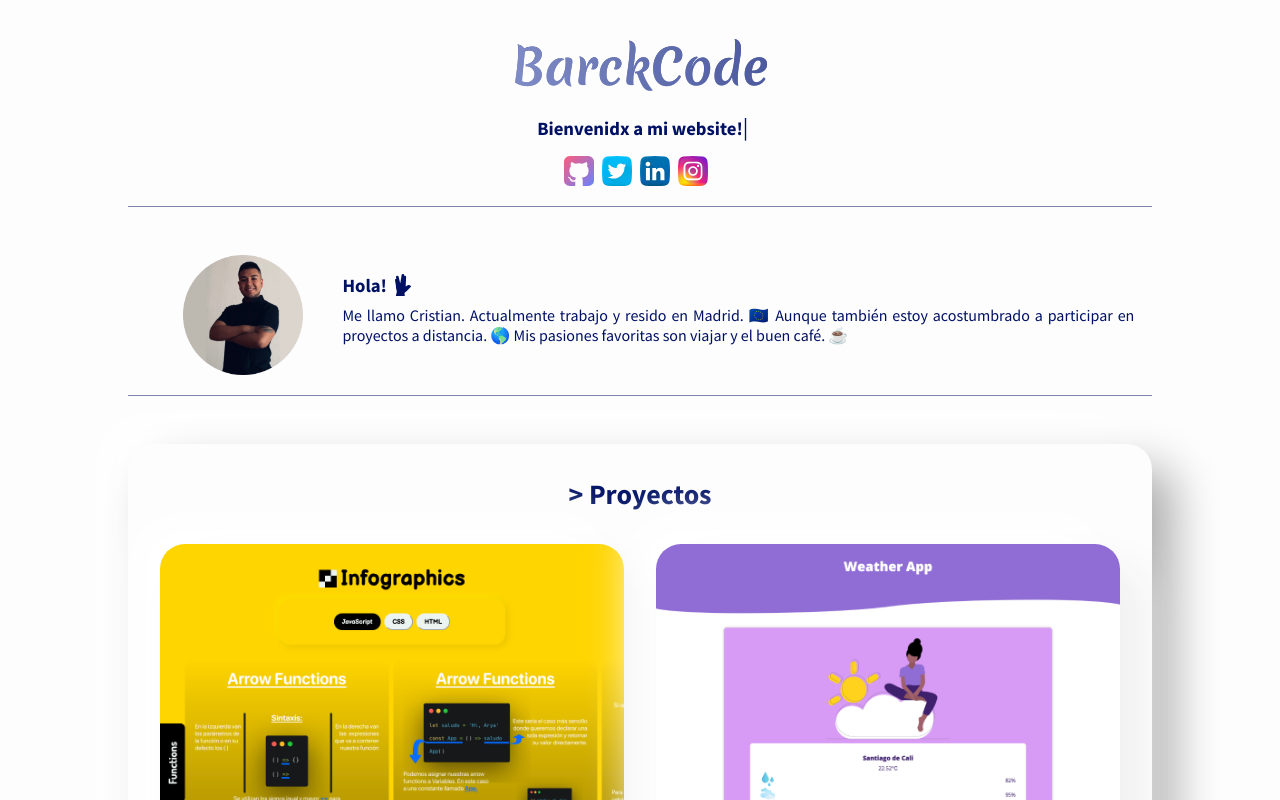
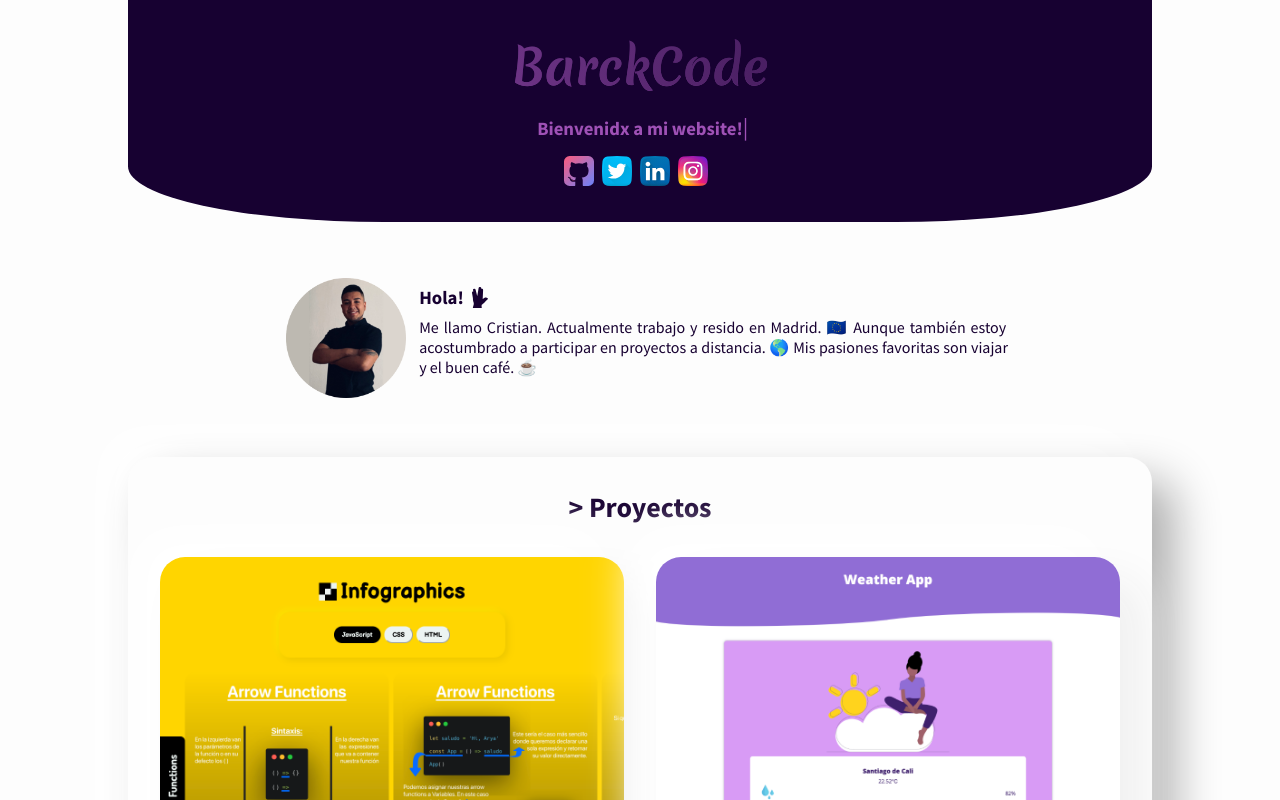
Before and after one commit to barckcode/Blog_deprecated, a Next.js app: page / in a window 1280 px wide. Shown: the top 800 px of the page. Built offline with nearby package versions, Linux system fonts and the light colour scheme.

Commit message:
Update UI => Header && Bio

```diff
--- a/components/Animations/Typewriter.js
+++ b/components/Animations/Typewriter.js
@@ -14,6 +14,7 @@ const Container = styled.div`
 const Message = styled.h3`
   position: relative;
 	float: left;
+  color: #9F51B6;
 `
 
 const Span = styled.span`
@@ -21,7 +22,8 @@ const Span = styled.span`
   right: 0;
   width: 1%;
   text-align: left;
-  background: #fdfdfd;
+  color: #9F51B6;
+  background: #170131;
 `
 
 const write = keyframes`
--- a/components/Cards/ProjectCard.js
+++ b/components/Cards/ProjectCard.js
@@ -29,9 +29,9 @@ const ProjectLink = styled.a`
   font-weight: bold;
   cursor: pointer;
   color: #000415;
+  transition: all 250ms;
   background: linear-gradient(90deg, #fc5c7d 0%,#6a82fb 100% ),
             -webkit-linear-gradient(90deg, #fc5c7d 0%,#6a82fb 100% );
-  transition: all 250ms;
 
   &:hover {
     background: linear-gradient(90deg, #6a82fb 0%,#fc5c7d 100% ),
--- a/components/Layout/Bio.js
+++ b/components/Layout/Bio.js
@@ -1,13 +1,12 @@
 import React from 'react'
 import styled from '@emotion/styled'
 
-//Components:
-import Separator from '../Figures/Separator'
-
 //Styles:
 const BioContainer = styled.section`
-  margin-top: 3rem;
+  margin: 3rem auto 0 auto;
   padding: 0 1rem 0 1rem;
+  width: 100%;
+  max-width: 768px;
   align-items: center;
   text-align: center;
   @media (min-width: 768px) {
@@ -53,7 +52,6 @@ const Description = styled.p`
 const Bio = () => {
   return (
     <>
-      <Separator />
       <BioContainer>
         <ImageContainer>
           <Image src='barckcode.png'/>
@@ -72,7 +70,6 @@ const Bio = () => {
           </Description>
         </BioDescription>
       </BioContainer>
-      <Separator />
     </>
   )
 }
--- a/components/Layout/Header.js
+++ b/components/Layout/Header.js
@@ -8,18 +8,23 @@ import Typewriter from '../Animations/Typewriter'
 //Styles:
 const Header = styled.header`
   text-align: left;
-  padding: 2rem 1rem 0 1rem;
+  padding: 2rem 1rem 2rem 1rem;
+  border-bottom-left-radius: 15%;
+  border-bottom-right-radius: 15%;
+  background-color: #170131;
 
   @media (min-width: 768px) {
     text-align: center;
+    border-bottom-left-radius: 25%;
+    border-bottom-right-radius: 25%;
   }
 `
 
 const Title = styled.h1`
   font-family: 'Merienda', cursive;
   font-size: 3rem;
-  background: linear-gradient(90deg, #cbd4ff 0%, #001164 100% ),
-              -webkit-linear-gradient(90deg, #cbd4ff 0%, #001164 100% );
+  background: linear-gradient(90deg, #9F51B6 0%, #170131 100% ),
+              -webkit-linear-gradient(90deg, #9F51B6 0%, #170131 100% );
   background-clip: text;
   -webkit-background-clip: text;
   -webkit-text-fill-color: transparent;
--- a/pages/index.js
+++ b/pages/index.js
@@ -4,6 +4,9 @@ import React from 'react'
 import Layout from '../components/Layout/Layout'
 import Bio from '../components/Layout/Bio'
 import Projects from '../components/Projects'
+
+//DataBase
+
 
 const Home = () => {
   return (
--- a/public/styles/GlobalStyles.js
+++ b/public/styles/GlobalStyles.js
@@ -13,7 +13,7 @@ export const GlobalStyles = ({ theme }) => {
           padding: 0;
           box-sizing: border-box;
           text-decoration: none;
-          color: #001164;
+          color: #170131;
         }
 
         body {
```
Also changed, not shown: firebase/config.js (+1 -6 lines), public/icons/spock.svg.
